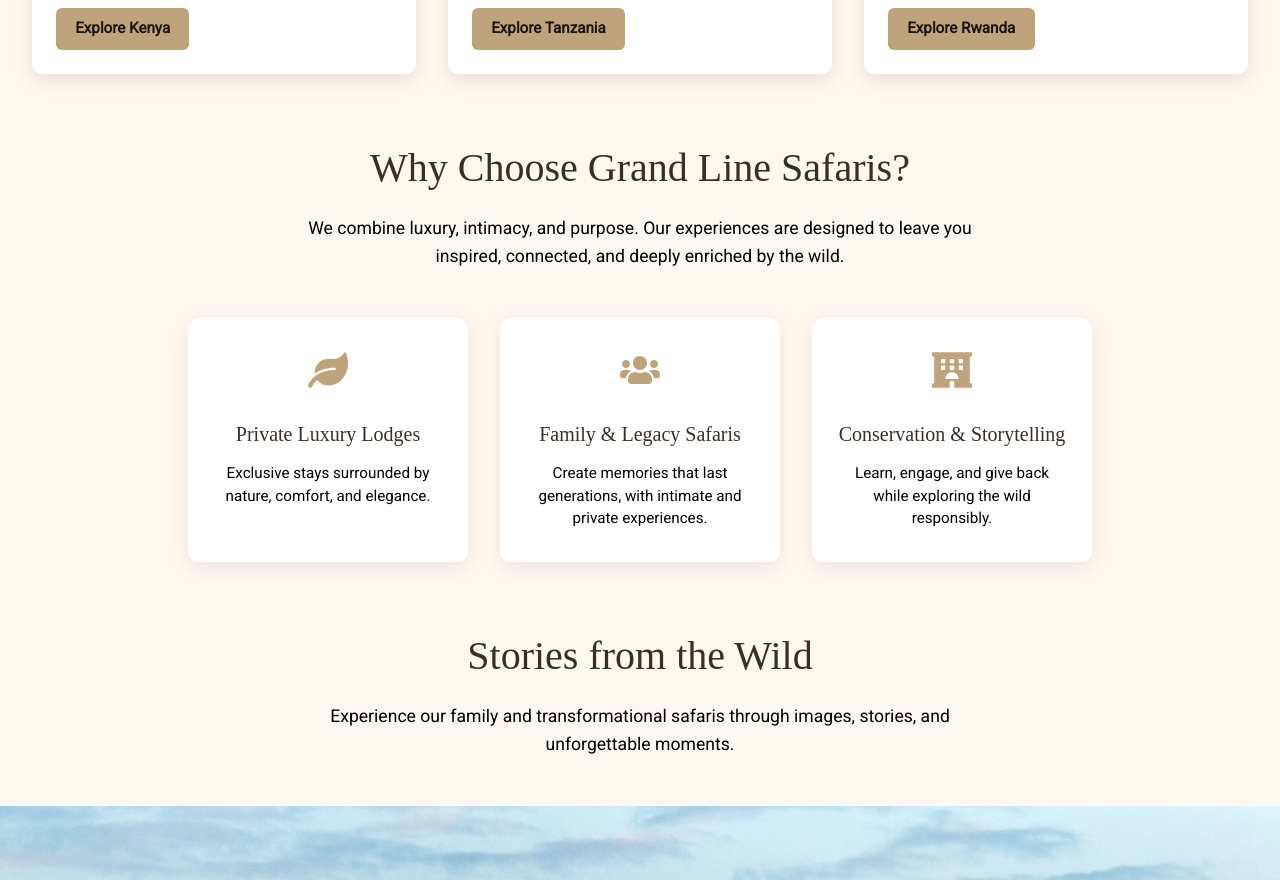
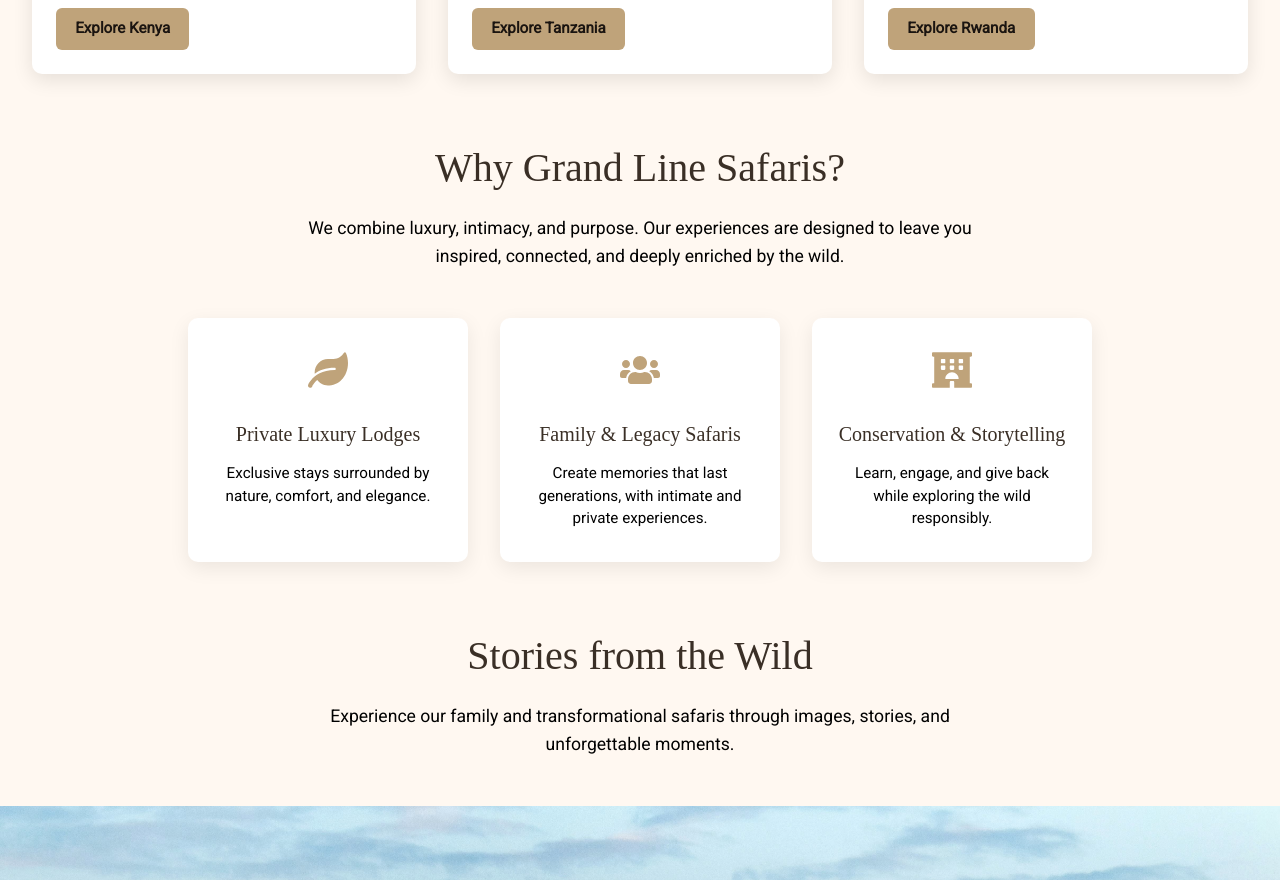
Before and after one commit to DavidParsley/Operation-Serengeti, a React (Vite) app in the folder frontend/: page / in a window 1280 px wide. Shown: the part 1400-2280 px from the top of the page. Built offline with nearby package versions, Linux system fonts and the light colour scheme; a web font is replaced by a local one.

Commit message:
Updates WhyUs Section

```diff
--- a/frontend/src/pages/Home/WhyUs.jsx
+++ b/frontend/src/pages/Home/WhyUs.jsx
@@ -27,7 +27,7 @@
   return (
     <section className={styles.whyUs}>
       <div className={styles.intro}>
-        <h2>Why Choose Grand Line Safaris?</h2>
+        <h2>Why Grand Line Safaris?</h2>
         <p>
           We combine luxury, intimacy, and purpose. Our experiences are designed to
           leave you inspired, connected, and deeply enriched by the wild.
```
